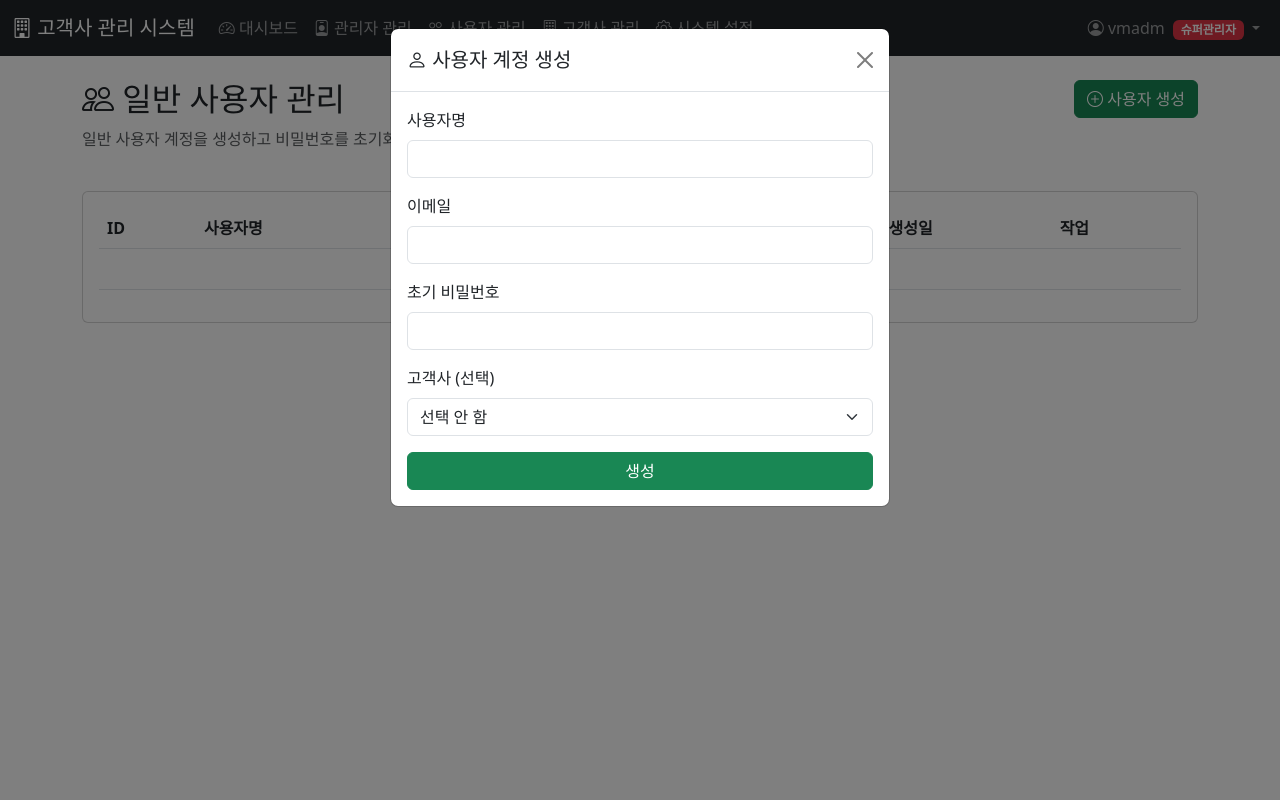
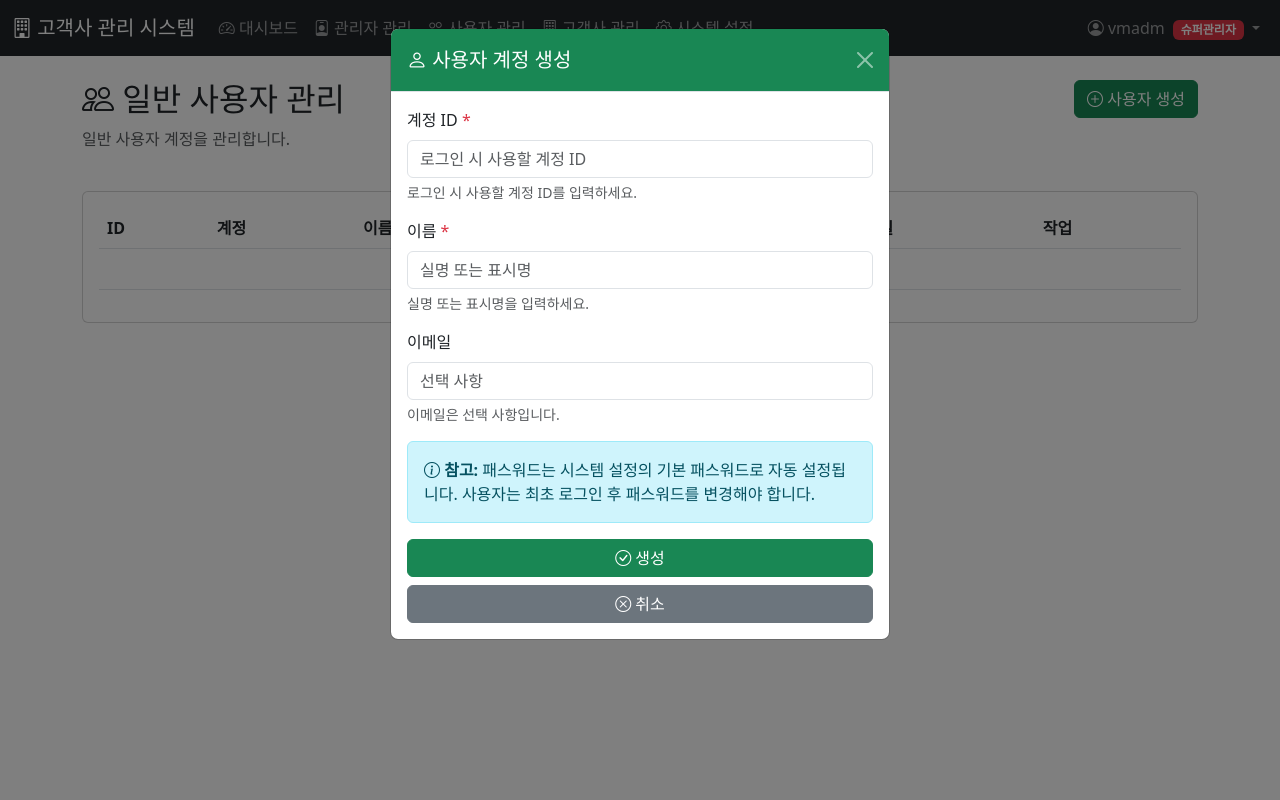
Before and after one commit to HelloJamong/customer-storage, a Flask app: page /admin/users in a window 1280 px wide, after a click on "사용자 생성". Run offline with Flask 3, Linux system fonts and the light colour scheme; a user stored in the database is signed in; data comes from the database, SQL or seed files in the repository.

Commit message:
#Fix 사용자 생성 시 팝업 슈퍼 관리자와 일반 관리자 통합

```diff
--- a/app/app.py
+++ b/app/app.py
@@ -442,6 +442,15 @@
 @login_required
 def change_password():
     """패스워드 변경"""
+    # 패스워드 만료 확인 (GET/POST 모두에서 사용)
+    settings = get_system_settings()
+    password_expired = current_user.is_password_expired(settings)
+    days_until_expiry = None
+
+    if settings.password_expiry_enabled and current_user.password_changed_at:
+        days_since_change = (datetime.utcnow() - current_user.password_changed_at).days
+        days_until_expiry = settings.password_expiry_days - days_since_change
+
     if request.method == 'POST':
         current_password = request.form.get('current_password')
         new_password = request.form.get('new_password')
@@ -450,23 +459,35 @@
         # 1. 현재 비밀번호 확인
         if not current_user.check_password(current_password):
             flash('현재 비밀번호가 올바르지 않습니다.', 'danger')
-            return render_template('change_password.html')
+            return render_template('change_password.html',
+                                 password_expired=password_expired,
+                                 days_until_expiry=days_until_expiry,
+                                 settings=settings)
 
         # 2. 새 비밀번호 확인
         if new_password != confirm_password:
             flash('새 비밀번호가 일치하지 않습니다.', 'danger')
-            return render_template('change_password.html')
+            return render_template('change_password.html',
+                                 password_expired=password_expired,
+                                 days_until_expiry=days_until_expiry,
+                                 settings=settings)
 
         # 3. 현재 비밀번호와 동일한지 확인
         if current_password == new_password:
             flash('새 비밀번호는 현재 비밀번호와 달라야 합니다.', 'danger')
-            return render_template('change_password.html')
+            return render_template('change_password.html',
+                                 password_expired=password_expired,
+                                 days_until_expiry=days_until_expiry,
+                                 settings=settings)
 
         # 4. 패스워드 복잡성 검증
         is_valid, message = validate_password(new_password)
         if not is_valid:
             flash(message, 'danger')
-            return render_template('change_password.html')
+            return render_template('change_password.html',
+                                 password_expired=password_expired,
+                                 days_until_expiry=days_until_expiry,
+                                 settings=settings)
 
         # 5. 패스워드 변경
         current_user.set_password(new_password)
@@ -484,15 +505,6 @@
                 return redirect(url_for('user_dashboard'))
 
         return redirect(url_for('index'))
-
-    # 패스워드 만료 확인
-    settings = get_system_settings()
-    password_expired = current_user.is_password_expired(settings)
-    days_until_expiry = None
-
-    if settings.password_expiry_enabled and current_user.password_changed_at:
-        days_since_change = (datetime.utcnow() - current_user.password_changed_at).days
-        days_until_expiry = settings.password_expiry_days - days_since_change
 
     return render_template('change_password.html',
                          password_expired=password_expired,
--- a/app/templates/admin/users.html
+++ b/app/templates/admin/users.html
@@ -6,7 +6,7 @@
 <div class="row mb-4">
     <div class="col">
         <h2><i class="bi bi-people"></i> 일반 사용자 관리</h2>
-        <p class="text-muted">일반 사용자 계정을 생성하고 비밀번호를 초기화할 수 있습니다.</p>
+        <p class="text-muted">일반 사용자 계정을 관리합니다.</p>
     </div>
     <div class="col-auto">
         <button class="btn btn-success" data-bs-toggle="modal" data-bs-target="#createUserModal">
@@ -22,9 +22,9 @@
                 <thead>
                     <tr>
                         <th>ID</th>
-                        <th>사용자명</th>
+                        <th>계정</th>
+                        <th>이름</th>
                         <th>이메일</th>
-                        <th>고객사</th>
                         <th>상태</th>
                         <th>생성일</th>
                         <th>작업</th>
@@ -36,28 +36,40 @@
                         <tr>
                             <td>{{ user.id }}</td>
                             <td>
-                                <i class="bi bi-person-fill text-success"></i> {{ user.username }}
+                                <i class="bi bi-person-fill text-success"></i> <strong>{{ user.username }}</strong>
                             </td>
-                            <td>{{ user.email }}</td>
-                            <td>
-                                {% if user.customer %}
-                                {{ user.customer.company or user.customer.name }}
-                                {% else %}
-                                <span class="text-muted">미연결</span>
-                                {% endif %}
-                            </td>
+                            <td>{{ user.name }}</td>
+                            <td>{{ user.email if user.email else '-' }}</td>
                             <td>
                                 {% if user.is_active %}
                                 <span class="badge bg-success">활성</span>
                                 {% else %}
                                 <span class="badge bg-secondary">비활성</span>
                                 {% endif %}
+                                {% if user.is_first_login %}
+                                <span class="badge bg-warning text-dark">최초 로그인 필요</span>
+                                {% endif %}
                             </td>
                             <td>{{ user.created_at.strftime('%Y-%m-%d') }}</td>
                             <td>
-                                <button class="btn btn-sm btn-warning">
-                                    <i class="bi bi-key"></i> 비밀번호 초기화
-                                </button>
+                                <form method="POST" action="{{ url_for('reset_password', user_id=user.id) }}" style="display: inline;">
+                                    <button type="submit" class="btn btn-sm btn-warning" onclick="return confirm('패스워드를 기본 패스워드로 초기화하시겠습니까?')">
+                                        <i class="bi bi-key"></i> 비밀번호 초기화
+                                    </button>
+                                </form>
+                                {% if user.is_active %}
+                                <form method="POST" action="{{ url_for('toggle_user_active', user_id=user.id) }}" style="display: inline;">
+                                    <button type="submit" class="btn btn-sm btn-secondary">
+                                        <i class="bi bi-pause-circle"></i> 비활성화
+                                    </button>
+                                </form>
+                                {% else %}
+                                <form method="POST" action="{{ url_for('toggle_user_active', user_id=user.id) }}" style="display: inline;">
+                                    <button type="submit" class="btn btn-sm btn-success">
+                                        <i class="bi bi-play-circle"></i> 활성화
+                                    </button>
+                                </form>
+                                {% endif %}
                             </td>
                         </tr>
                         {% endfor %}
@@ -78,33 +90,38 @@
 <div class="modal fade" id="createUserModal" tabindex="-1">
     <div class="modal-dialog">
         <div class="modal-content">
-            <div class="modal-header">
+            <div class="modal-header bg-success text-white">
                 <h5 class="modal-title"><i class="bi bi-person"></i> 사용자 계정 생성</h5>
-                <button type="button" class="btn-close" data-bs-dismiss="modal"></button>
+                <button type="button" class="btn-close btn-close-white" data-bs-dismiss="modal"></button>
             </div>
             <div class="modal-body">
-                <form method="POST" action="#">
+                <form method="POST" action="{{ url_for('create_user') }}">
                     <div class="mb-3">
-                        <label class="form-label">사용자명</label>
-                        <input type="text" class="form-control" name="username" required>
+                        <label class="form-label">계정 ID <span class="text-danger">*</span></label>
+                        <input type="text" class="form-control" name="username" required placeholder="로그인 시 사용할 계정 ID">
+                        <div class="form-text">로그인 시 사용할 계정 ID를 입력하세요.</div>
+                    </div>
+                    <div class="mb-3">
+                        <label class="form-label">이름 <span class="text-danger">*</span></label>
+                        <input type="text" class="form-control" name="name" required placeholder="실명 또는 표시명">
+                        <div class="form-text">실명 또는 표시명을 입력하세요.</div>
                     </div>
                     <div class="mb-3">
                         <label class="form-label">이메일</label>
-                        <input type="email" class="form-control" name="email" required>
+                        <input type="email" class="form-control" name="email" placeholder="선택 사항">
+                        <div class="form-text">이메일은 선택 사항입니다.</div>
                     </div>
-                    <div class="mb-3">
-                        <label class="form-label">초기 비밀번호</label>
-                        <input type="password" class="form-control" name="password" required>
+                    <div class="alert alert-info">
+                        <i class="bi bi-info-circle"></i>
+                        <strong>참고:</strong> 패스워드는 시스템 설정의 기본 패스워드로 자동 설정됩니다. 사용자는 최초 로그인 후 패스워드를 변경해야 합니다.
                     </div>
-                    <div class="mb-3">
-                        <label class="form-label">고객사 (선택)</label>
-                        <select class="form-select" name="customer_id">
-                            <option value="">선택 안 함</option>
-                            <!-- TODO: 고객사 목록 동적 로드 -->
-                        </select>
-                    </div>
-                    <div class="d-grid">
-                        <button type="submit" class="btn btn-success">생성</button>
+                    <div class="d-grid gap-2">
+                        <button type="submit" class="btn btn-success">
+                            <i class="bi bi-check-circle"></i> 생성
+                        </button>
+                        <button type="button" class="btn btn-secondary" data-bs-dismiss="modal">
+                            <i class="bi bi-x-circle"></i> 취소
+                        </button>
                     </div>
                 </form>
             </div>
--- a/app/templates/base.html
+++ b/app/templates/base.html
@@ -285,6 +285,20 @@
     });
     </script>
     {% endif %}
+
+    <script>
+    // 플래시 메시지 자동 사라짐 (2초 후)
+    document.addEventListener('DOMContentLoaded', function() {
+        var alerts = document.querySelectorAll('.alert-dismissible');
+        alerts.forEach(function(alert) {
+            setTimeout(function() {
+                var bsAlert = new bootstrap.Alert(alert);
+                bsAlert.close();
+            }, 2000);
+        });
+    });
+    </script>
+
     {% block extra_js %}{% endblock %}
 </body>
 </html>
```
Also changed, not shown: app/templates/super_admin/users.html (+1 -21 lines).
